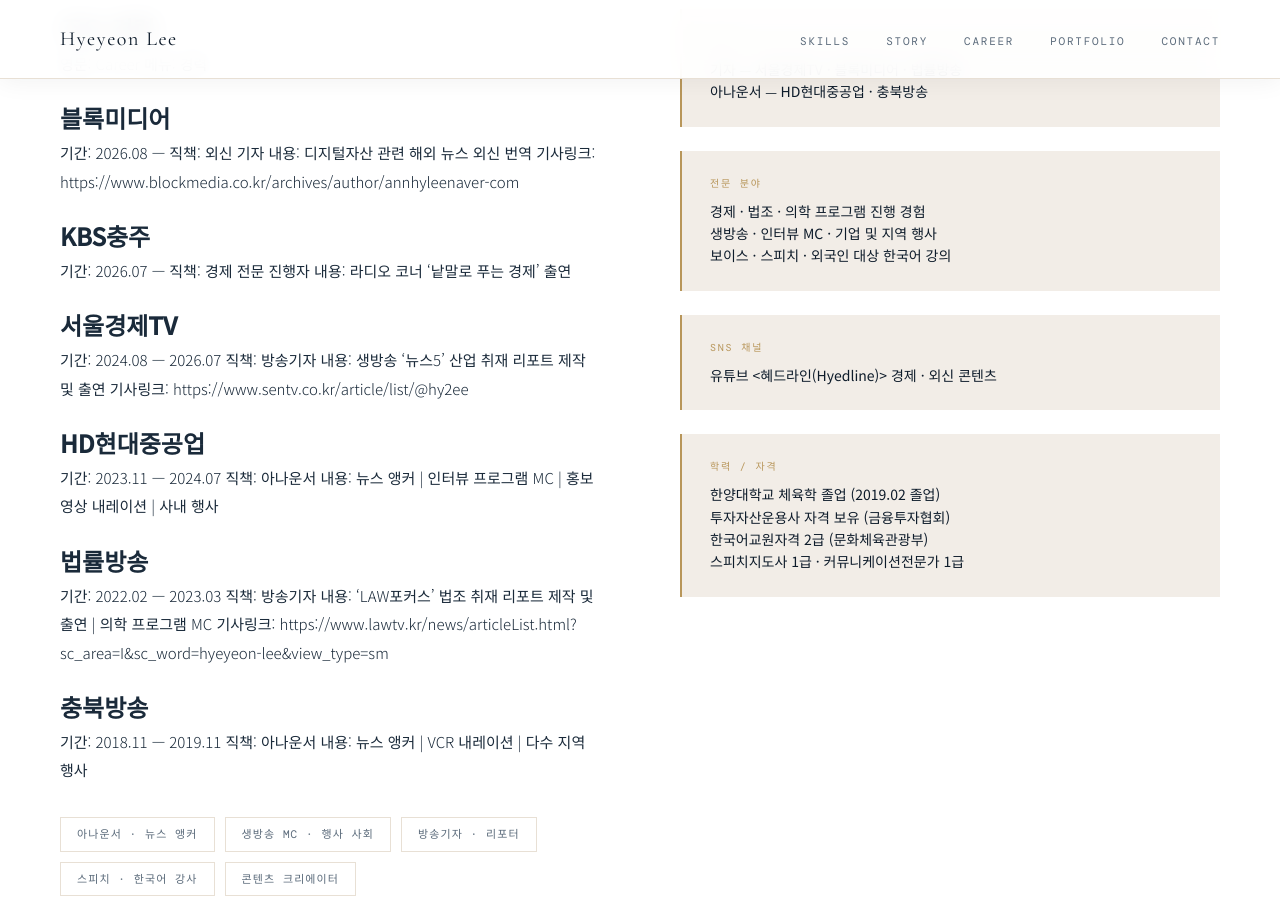
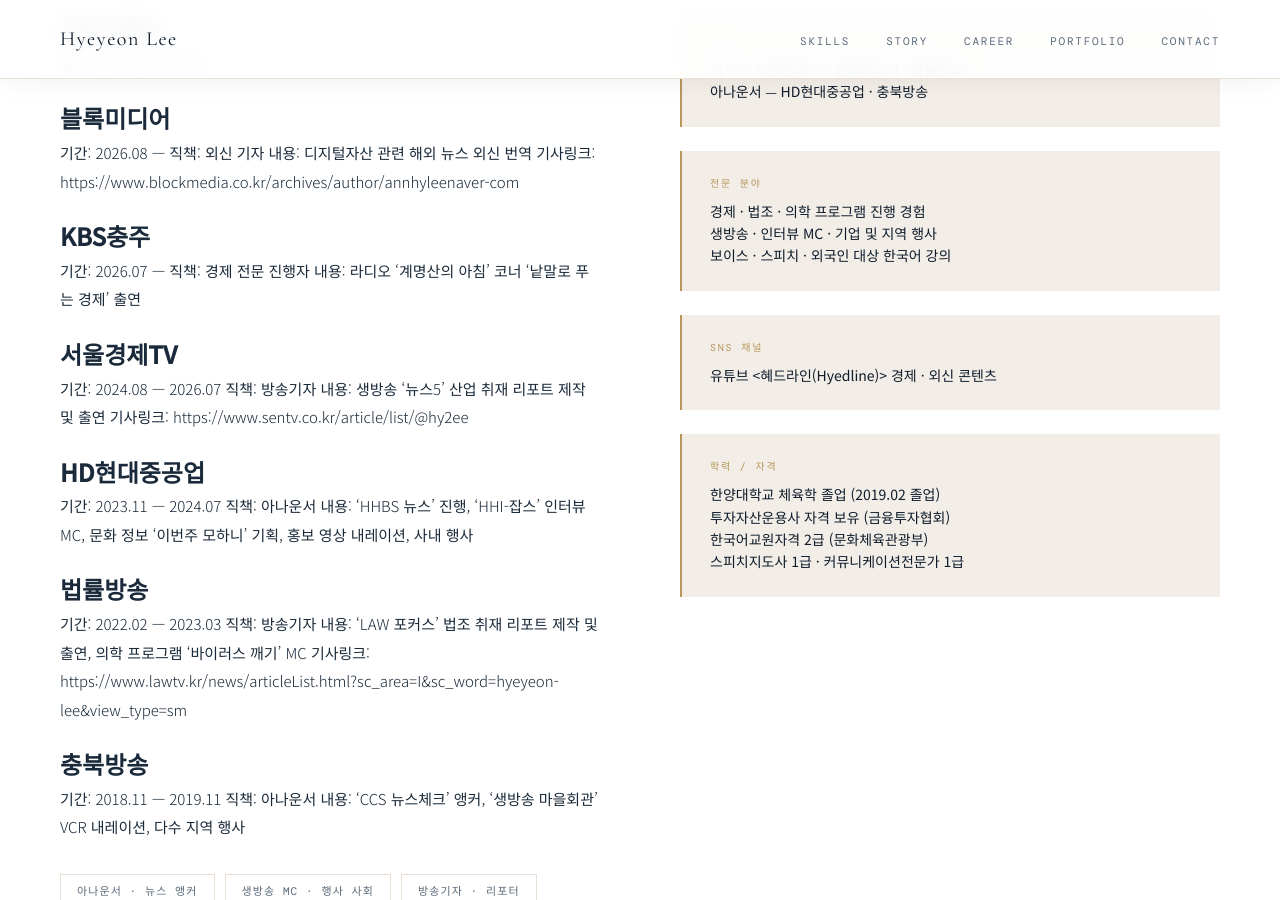
Before and after one commit to annhylee/annhylee.github.io, a Jekyll site: the page built from content/career.md, in a window 1280 px wide and 900 px high, scrolled down 1965 px. Built offline with Jekyll 4.4.1, drawn with Linux system fonts in a browser that asks for light colours; some web fonts are replaced; our own code applies the rules of GitHub Pages for plain Markdown files.

Commit message:
Update career.md

```diff
--- a/content/career.md
+++ b/content/career.md
@@ -17,7 +17,7 @@
 ## KBS충주
 기간: 2026.07 —
 직책: 경제 전문 진행자
-내용: 라디오 코너 '낱말로 푸는 경제' 출연
+내용: 라디오 '계명산의 아침' 코너 '낱말로 푸는 경제' 출연
 
 ## 서울경제TV
 기간: 2024.08 — 2026.07
@@ -28,15 +28,15 @@
 ## HD현대중공업
 기간: 2023.11 — 2024.07
 직책: 아나운서
-내용: 뉴스 앵커 | 인터뷰 프로그램 MC | 홍보영상 내레이션 | 사내 행사
+내용: 'HHBS 뉴스' 진행, 'HHI-잡스' 인터뷰 MC, 문화 정보 '이번주 모하니' 기획, 홍보 영상 내레이션, 사내 행사
 
 ## 법률방송
 기간: 2022.02 — 2023.03
 직책: 방송기자
-내용: 'LAW포커스' 법조 취재 리포트 제작 및 출연 | 의학 프로그램 MC
+내용: 'LAW 포커스' 법조 취재 리포트 제작 및 출연, 의학 프로그램 '바이러스 깨기' MC
 기사링크: https://www.lawtv.kr/news/articleList.html?sc_area=I&sc_word=hyeyeon-lee&view_type=sm
 
 ## 충북방송
 기간: 2018.11 — 2019.11
 직책: 아나운서
-내용: 뉴스 앵커 | VCR 내레이션 | 다수 지역 행사
+내용: 'CCS 뉴스체크' 앵커, '생방송 마을회관' VCR 내레이션, 다수 지역 행사
```
